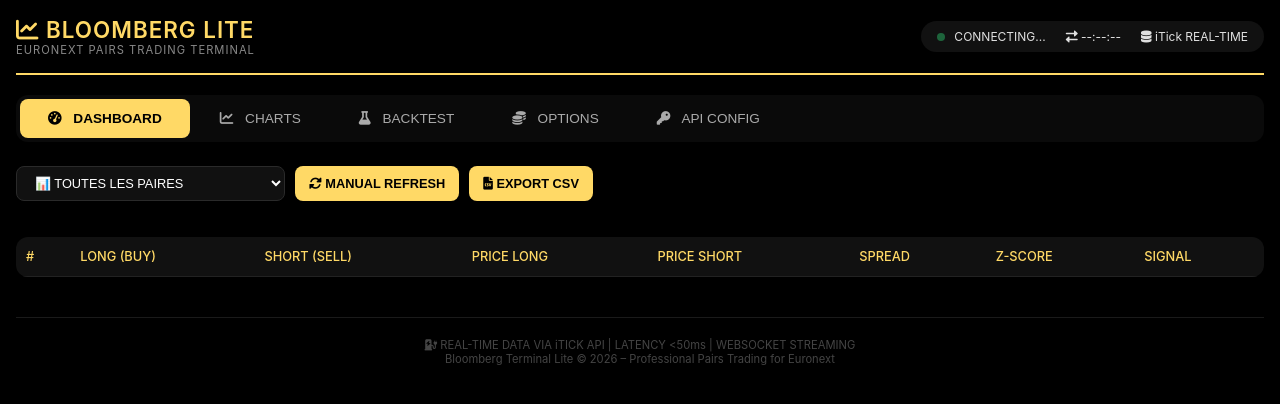
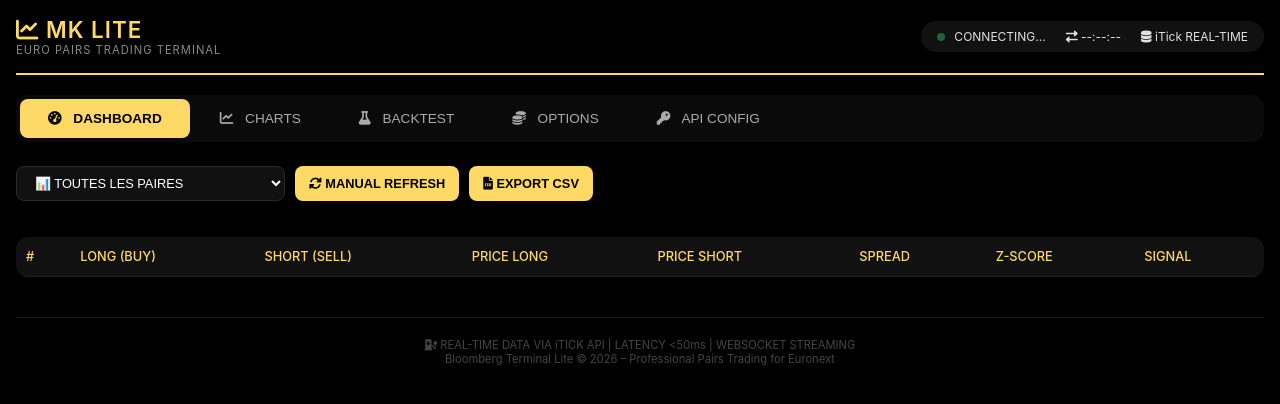
Before and after one commit to 0044-tech/trading-spread, a plain HTML site: page index.html in a window 1280 px wide. Drawn offline with nearby package versions, Linux system fonts and the light colour scheme.

Commit message:
Update header title and subtitle in index.html

```diff
--- a/index.html
+++ b/index.html
@@ -197,8 +197,8 @@
     <!-- HEADER BLOOMBERG STYLE -->
     <div class="header">
         <div class="logo">
-            <h1><i class="fas fa-chart-line"></i> BLOOMBERG LITE</h1>
-            <p>EURONEXT PAIRS TRADING TERMINAL</p>
+            <h1><i class="fas fa-chart-line"></i> MK LITE</h1>
+            <p>EURO PAIRS TRADING TERMINAL</p>
         </div>
         <div class="status-bar">
             <div><span class="status-dot"></span> <span id="wsStatus">CONNECTING...</span></div>
```
